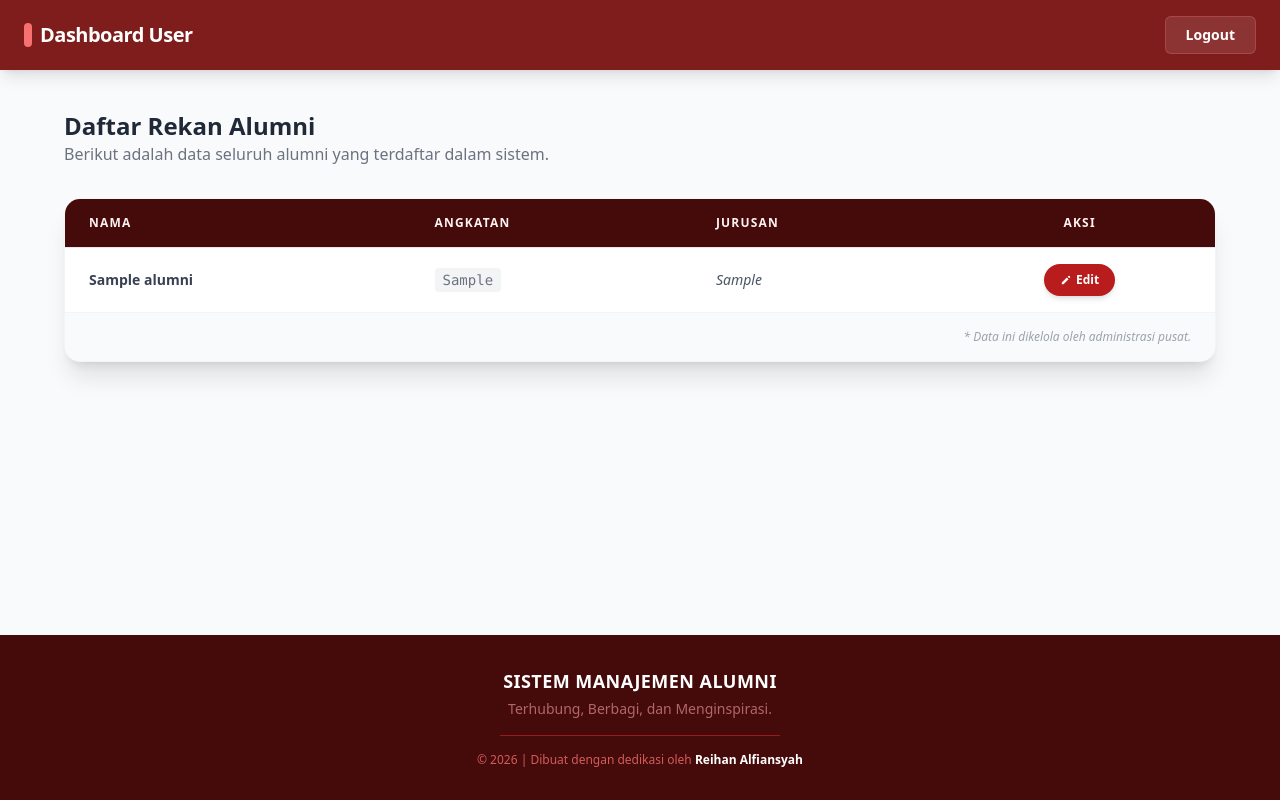
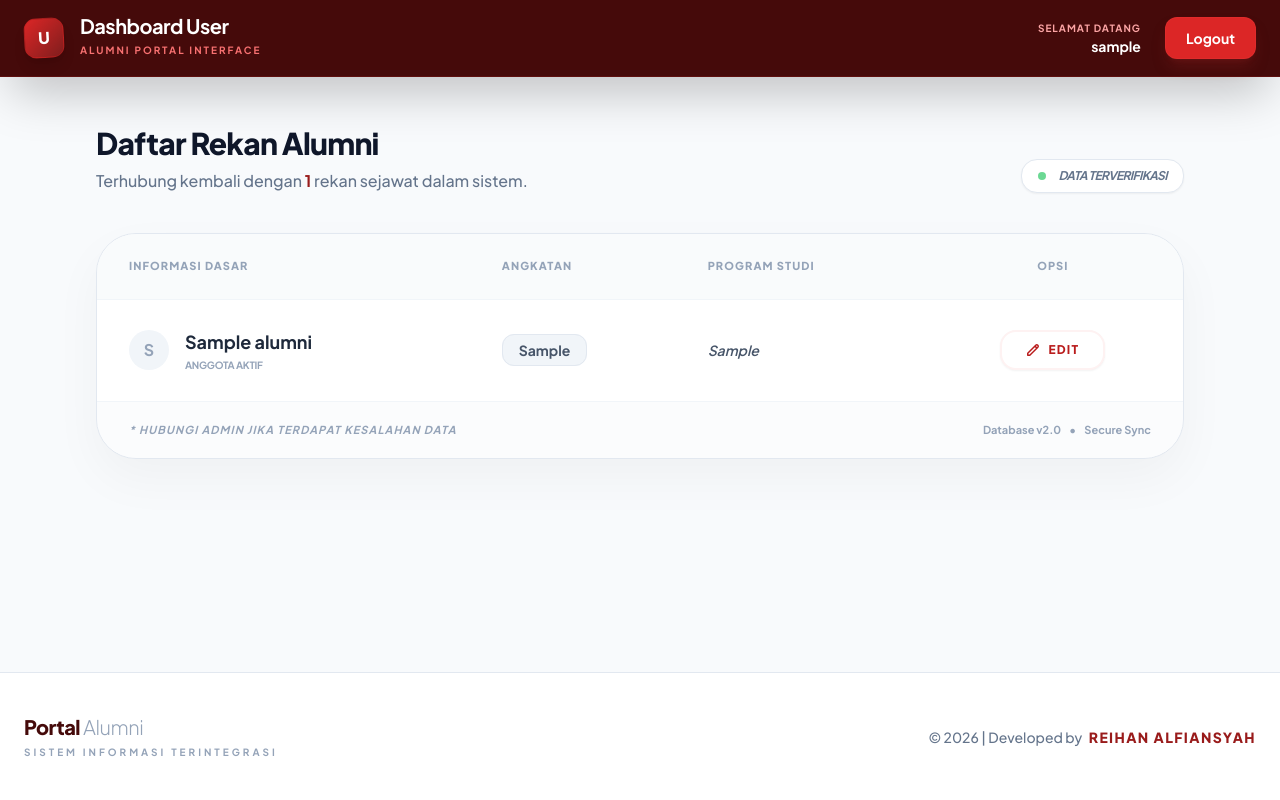
Before and after one commit to Raihanal123/CRUD_Level_4, a PHP site: page /dashboard_user.php in a window 1280 px wide. Run offline with PHP 8.4, Linux system fonts and the light colour scheme; the visitor is signed in with stand-in values (Sample User, id 1); tables that the repository leaves empty or names only in its code hold one stand-in row (values such as "Sample post"); some libraries are stand-ins or nearby versions.

Commit message:
"Update desain dashboard alumni"

```diff
--- a/dashboard_user.php
+++ b/dashboard_user.php
@@ -7,7 +7,9 @@ if (!isset($_SESSION['login'])) {
     exit;
 }
 
+// Mengambil data alumni
 $data = mysqli_query($koneksi, "SELECT * FROM alumni");
+$total_alumni = mysqli_num_rows($data);
 ?>
 
 <!DOCTYPE html>
@@ -15,62 +17,98 @@ $data = mysqli_query($koneksi, "SELECT * FROM alumni");
 
 <head>
     <meta charset="UTF-8">
+    <meta name="viewport" content="width=device-width, initial-scale=1.0">
     <title>Dashboard User | Alumni</title>
     <script src="https://cdn.tailwindcss.com"></script>
+    <link href="https://fonts.googleapis.com/css2?family=Plus+Jakarta+Sans:wght@300;400;500;600;700;800&display=swap" rel="stylesheet">
+    <style>
+        body { font-family: 'Plus Jakarta Sans', sans-serif; }
+        ::-webkit-scrollbar { width: 8px; }
+        ::-webkit-scrollbar-track { background: #f1f1f1; }
+        ::-webkit-scrollbar-thumb { background: #7f1d1d; border-radius: 10px; }
+        ::-webkit-scrollbar-thumb:hover { background: #991b1b; }
+    </style>
 </head>
 
-<body class="bg-gray-50 flex flex-col min-h-screen font-sans">
+<body class="bg-[#f8fafc] flex flex-col min-h-screen text-slate-800">
 
-    <nav class="bg-red-900 text-white shadow-lg">
+    <nav class="bg-red-950 text-white shadow-2xl sticky top-0 z-50 border-b border-red-800/30">
         <div class="max-w-7xl mx-auto px-6 py-4 flex justify-between items-center">
-            <div class="flex items-center space-x-2">
-                <div class="w-2 h-6 bg-red-400 rounded-full"></div>
-                <h1 class="text-xl font-bold tracking-tight">Dashboard User</h1>
+            <div class="flex items-center space-x-4">
+                <div class="w-10 h-10 bg-gradient-to-br from-red-600 to-red-900 rounded-xl flex items-center justify-center font-black shadow-lg transform -rotate-3 border border-red-700/50">U</div>
+                <div>
+                    <h1 class="text-xl font-bold tracking-tight leading-none">Dashboard User</h1>
+                    <span class="text-[10px] text-red-400 uppercase tracking-[0.2em] font-bold">Alumni Portal Interface</span>
+                </div>
             </div>
 
-            <a href="logout.php"
-            class="bg-white/10 hover:bg-white/20 border border-red-400/30 transition-all px-5 py-2 rounded-md text-sm font-semibold">
-                Logout
-            </a>
+            <div class="flex items-center gap-4">
+                <div class="hidden md:block text-right mr-2">
+                    <p class="text-[10px] text-red-300 uppercase font-bold tracking-widest">Selamat Datang</p>
+                    <p class="text-sm font-bold text-white"><?= $_SESSION['username'] ?? 'Rekan Alumni'; ?></p>
+                </div>
+                <a href="logout.php"
+                   class="bg-red-600 hover:bg-red-500 transition-all px-5 py-2.5 rounded-xl text-sm font-bold shadow-lg shadow-red-900/40 border border-red-500/20">
+                   Logout
+                </a>
+            </div>
         </div>
     </nav>
 
-    <main class="flex-grow p-6 md:p-10">
+    <main class="flex-grow p-6 md:p-12 lg:px-24">
         <div class="max-w-6xl mx-auto">
 
-            <div class="mb-8">
-                <h2 class="text-2xl font-bold text-gray-800">Daftar Rekan Alumni</h2>
-                <p class="text-gray-500">Berikut adalah data seluruh alumni yang terdaftar dalam sistem.</p>
+            <div class="mb-10 flex flex-col md:flex-row md:items-end justify-between gap-4">
+                <div>
+                    <h2 class="text-3xl font-extrabold text-slate-900 tracking-tight">Daftar Rekan Alumni</h2>
+                    <p class="text-slate-500 mt-2 font-medium">Terhubung kembali dengan <span class="text-red-800 font-bold"><?= $total_alumni ?></span> rekan sejawat dalam sistem.</p>
+                </div>
+                <div class="bg-white px-4 py-2 rounded-2xl border border-slate-200 shadow-sm flex items-center gap-3">
+                    <div class="w-2 h-2 bg-green-500 rounded-full animate-pulse"></div>
+                    <span class="text-xs font-bold text-slate-500 uppercase tracking-tighter italic">Data Terverifikasi</span>
+                </div>
             </div>
 
-            <div class="bg-white shadow-xl rounded-2xl overflow-hidden border border-gray-100">
+            <div class="bg-white rounded-[2.5rem] overflow-hidden border border-slate-200 shadow-[0_20px_50px_rgba(0,0,0,0.04)] transition-all">
                 <div class="overflow-x-auto">
-                    <table class="min-w-full divide-y divide-gray-200">
-                        <thead class="bg-red-950 text-red-50">
-                            <tr>
-                                <th class="py-4 px-6 text-left text-xs uppercase tracking-widest font-bold">Nama</th>
-                                <th class="py-4 px-6 text-left text-xs uppercase tracking-widest font-bold">Angkatan</th>
-                                <th class="py-4 px-6 text-left text-xs uppercase tracking-widest font-bold">Jurusan</th>
-                                <th class="py-4 px-6 text-center text-xs uppercase tracking-widest font-bold">Aksi</th>
+                    <table class="min-w-full">
+                        <thead>
+                            <tr class="bg-slate-50/80 border-b border-slate-100">
+                                <th class="py-6 px-8 text-left text-[11px] font-black text-slate-400 uppercase tracking-widest">Informasi Dasar</th>
+                                <th class="py-6 px-6 text-left text-[11px] font-black text-slate-400 uppercase tracking-widest">Angkatan</th>
+                                <th class="py-6 px-6 text-left text-[11px] font-black text-slate-400 uppercase tracking-widest">Program Studi</th>
+                                <th class="py-6 px-8 text-center text-[11px] font-black text-slate-400 uppercase tracking-widest">Opsi</th>
                             </tr>
                         </thead>
 
-                        <tbody class="bg-white divide-y divide-gray-100">
+                        <tbody class="divide-y divide-slate-50">
                             <?php while ($row = mysqli_fetch_assoc($data)) { ?>
-                            <tr class="hover:bg-red-50/30 transition-colors">
-                                <td class="py-4 px-6 text-sm font-semibold text-gray-700">
-                                    <?= $row['nama']; ?>
+                            <tr class="group hover:bg-red-50/40 transition-all duration-300">
+                                <td class="py-7 px-8">
+                                    <div class="flex items-center gap-4">
+                                        <div class="w-10 h-10 rounded-full bg-slate-100 flex items-center justify-center text-slate-400 font-bold group-hover:bg-red-100 group-hover:text-red-700 transition-colors">
+                                            <?= substr($row['nama'], 0, 1); ?>
+                                        </div>
+                                        <div>
+                                            <div class="font-bold text-slate-800 text-lg group-hover:text-red-950 transition-colors"><?= $row['nama']; ?></div>
+                                            <div class="text-[10px] text-slate-400 font-bold uppercase tracking-tight mt-0.5">Anggota Aktif</div>
+                                        </div>
+                                    </div>
                                 </td>
-                                <td class="py-4 px-6 text-sm text-gray-600">
-                                    <span class="bg-gray-100 px-2 py-1 rounded text-gray-500 font-mono"><?= $row['angkatan']; ?></span>
+                                <td class="py-7 px-6">
+                                    <span class="bg-slate-100 text-slate-600 px-4 py-1.5 rounded-xl text-sm font-bold border border-slate-200 group-hover:border-red-200 group-hover:bg-white transition-all">
+                                        <?= $row['angkatan']; ?>
+                                    </span>
                                 </td>
-                                <td class="py-4 px-6 text-sm text-gray-600 italic">
-                                    <?= $row['jurusan']; ?>
+                                <td class="py-7 px-6">
+                                    <div class="text-sm font-semibold text-slate-600 italic group-hover:text-slate-900 transition-colors">
+                                        <?= $row['jurusan']; ?>
+                                    </div>
                                 </td>
-                                <td class="py-4 px-6 text-center">
+                                <td class="py-7 px-8 text-center">
                                     <a href="edit.php?id=<?= $row['id_alumni']; ?>"
-                                        class="inline-flex items-center bg-red-700 hover:bg-red-800 text-white text-xs font-bold py-2 px-4 rounded-full transition-transform active:scale-95 shadow-md">
-                                        <svg class="w-3 h-3 mr-1" fill="currentColor" viewBox="0 0 20 20"><path d="M13.586 3.586a2 2 0 112.828 2.828l-.793.793-2.828-2.828.793-.793zM11.379 5.793L3 14.172V17h2.828l8.38-8.379-2.83-2.828z"></path></svg>
+                                        class="inline-flex items-center gap-2 bg-white border-2 border-red-50 text-red-700 px-6 py-2.5 rounded-2xl hover:bg-red-800 hover:text-white hover:border-red-800 transition-all text-xs font-black uppercase tracking-widest shadow-sm active:scale-95 group/btn">
+                                        <svg class="w-3.5 h-3.5 group-hover/btn:rotate-12 transition-transform" fill="none" stroke="currentColor" viewBox="0 0 24 24"><path stroke-linecap="round" stroke-linejoin="round" stroke-width="2.5" d="M15.232 5.232l3.536 3.536m-2.036-5.036a2.5 2.5 0 113.536 3.536L6.5 21.036H3v-3.572L16.732 3.732z"></path></svg>
                                         Edit
                                     </a>
                                 </td>
@@ -80,26 +118,31 @@ $data = mysqli_query($koneksi, "SELECT * FROM alumni");
                     </table>
                 </div>
 
-                <div class="bg-gray-50 px-6 py-4 border-t border-gray-100">
-                    <p class="text-xs text-gray-400 italic text-right">* Data ini dikelola oleh administrasi pusat.</p>
+                <div class="bg-slate-50/50 px-8 py-5 border-t border-slate-100 flex justify-between items-center">
+                    <p class="text-[11px] text-slate-400 font-bold uppercase tracking-widest italic">
+                        * Hubungi admin jika terdapat kesalahan data
+                    </p>
+                    <div class="flex gap-2 text-[11px] font-bold text-slate-400">
+                        <span>Database v2.0</span>
+                        <span>•</span>
+                        <span>Secure Sync</span>
+                    </div>
                 </div>
             </div>
         </div>
     </main>
 
-    <footer class="bg-red-950 text-white">
-        <div class="max-w-6xl mx-auto px-4 py-8 text-center">
-            <h2 class="text-lg font-bold tracking-wide mb-1 uppercase">Sistem Manajemen Alumni</h2>
-            <p class="text-red-300/60 text-sm mb-4">
-                Terhubung, Berbagi, dan Menginspirasi.
-            </p>
-            <hr class="border-red-800 mb-4 w-1/4 mx-auto">
-            <p class="text-xs text-red-400/80">
-                © 2026 | Dibuat dengan dedikasi oleh <span class="text-white font-bold">Reihan Alfiansyah</span>
-            </p>
+    <footer class="bg-white border-t border-slate-200 py-10 mt-12">
+        <div class="max-w-7xl mx-auto px-6 flex flex-col md:flex-row justify-between items-center gap-6 text-center md:text-left">
+            <div>
+                <h3 class="text-red-950 font-black text-xl tracking-tight">Portal <span class="text-slate-400 font-light">Alumni</span></h3>
+                <p class="text-slate-400 text-[10px] font-bold uppercase tracking-[0.3em] mt-1">Sistem Informasi Terintegrasi</p>
+            </div>
+            <div class="text-slate-500 text-sm font-medium">
+                © 2026 | Developed by <span class="text-red-800 font-extrabold tracking-widest uppercase ml-1">Reihan Alfiansyah</span>
+            </div>
         </div>
     </footer>
 
 </body>
-
 </html>
```
